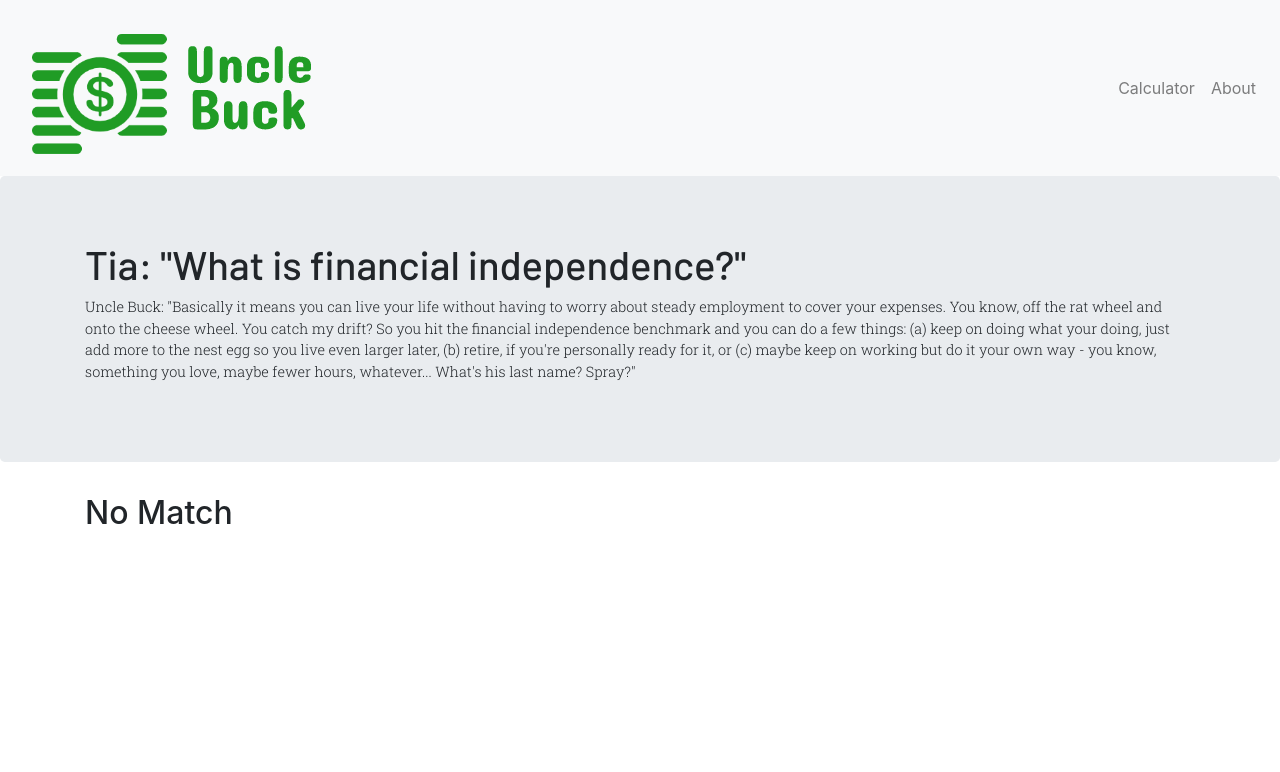
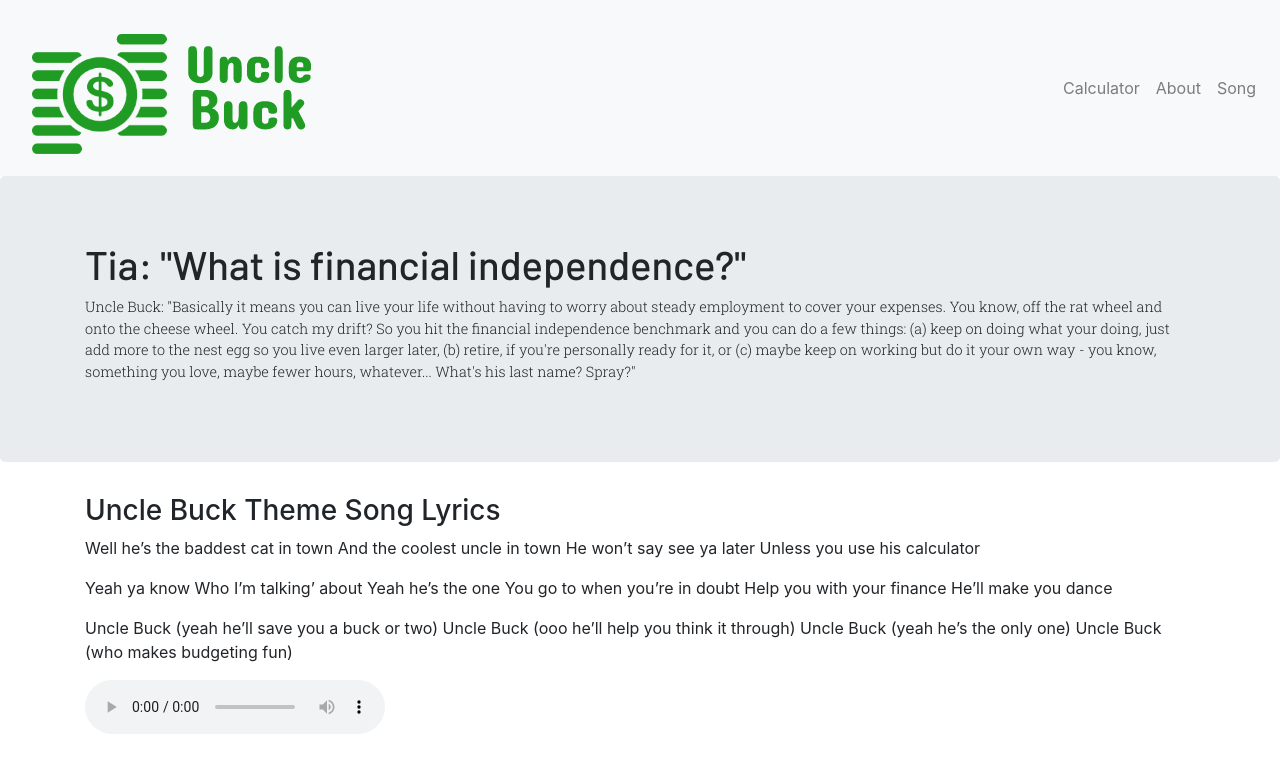
Before and after one commit to Team-Uncle-Buck/uncle_buck, a React (Create React App) app in the folder project/client/: page /SongPage in a window 1280 px wide. Shown: the top 772 px of the page. Built offline with nearby package versions, Linux system fonts and the light colour scheme.

Commit message:
Song and lyrics on website

```diff
--- a/project/client/package.json
+++ b/project/client/package.json
@@ -8,6 +8,7 @@
     "@testing-library/user-event": "^7.2.1",
     "axios": "^0.19.2",
     "bootstrap": "^4.5.2",
+    "npm-scripts": "^1.4.0",
     "react": "^16.13.1",
     "react-bootstrap": "^1.2.2",
     "react-dom": "^16.13.1",
--- a/project/client/src/App.js
+++ b/project/client/src/App.js
@@ -4,7 +4,7 @@ import './App.css';
 
 import Home from "./routes/Home";
 import About from "./routes/About";
-// import Learn from "./routes/Learn";
+import SongPage from "./routes/SongPage";
 import NoMatch from "./routes/NoMatch";
 import CodePage from "./routes/CodePage";
 import LicensePage from "./routes/LicensePage";
@@ -25,7 +25,7 @@ class App extends Component {
               <Route path="/about" component={About} />
               <Route path="/CodePage" component={CodePage} />
               <Route path="/LicensePage" component={LicensePage} />
-              {/* <Route path="/learn" component={Learn} /> */}
+              <Route path="/SongPage" component={SongPage} />
               <Route component={NoMatch} />
             </Switch>
           </Router>
--- a/project/client/src/components/Navigation.js
+++ b/project/client/src/components/Navigation.js
@@ -27,6 +27,7 @@ class Navigation extends Component {
           <Nav className="ml-auto">
             <Nav.Link href="/">Calculator</Nav.Link>
             <Nav.Link href="/About">About</Nav.Link>
+            <Nav.Link href="/SongPage">Song</Nav.Link>
           </Nav>
         </Navbar.Collapse>
       </Navbar>
--- /dev/null
+++ b/project/client/src/components/Song.js
@@ -0,0 +1,34 @@
+import React, { Component } from "react"
+import ReactMarkdown from 'react-markdown'
+import song from '../uncle_buck_jingle.wav'
+import LyricsPath from '../uncle_buck_song_lyrics.md'
+
+class Song extends React.Component {
+    constructor(props) {
+        super(props)
+
+        this.state = { code: null }
+      }
+
+      componentWillMount() {
+        fetch(LyricsPath).then((response) => response.text()).then((text) => {
+          this.setState({ code: text })
+        })
+      }
+
+  render() {
+    return (
+        <div className="content">
+            <ReactMarkdown source={this.state.code} />
+            <audio
+                    ref="audio_tag"
+                    autoPlay={false}
+                    controls={true} >
+                <source type="audio/mp3" src={song} />
+            </audio>
+        </div>
+    )
+  }
+}
+
+export default Song
--- a/project/client/src/routes/Home.js
+++ b/project/client/src/routes/Home.js
@@ -74,7 +74,7 @@ class Home extends React.Component {
     // alert("withdrawalRate = " + withdrawalRate);
     console.log("withdrawalRate = " + withdrawalRate);
     // alert("withdrawalAmount = " + this.state.withdrawalAmount);
-    console.log("withdrawalAmount = " + this.state.withdrawalAmount);
+    console.log("withdrawalAmount = " + withdrawalAmount);
     // alert("amountNeededToSave = " + amountNeededToSave);
     console.log("amountNeededToSave = " + amountNeededToSave);
     // alert("yearsToDeplete = " + yearsToDeplete);
@@ -83,15 +83,17 @@ class Home extends React.Component {
   }
 
   getAmountNeededToRetire(){
-    return this.state.yearlyExpenses.replace(',','') * this.getMultiplier();
+    let amountNeededToRetire = parseFloat(this.state.yearlyExpenses.replace(',','') * this.getMultiplier());
+    // alert("amountNeededToRetire = " + amountNeededToRetire);
+    return amountNeededToRetire;
   }
 
   getMultiplier() {
     let multiplier = 0;
 
-    if (this.state.riskTolerance == '3'){
+    if (this.state.riskTolerance === '3'){
       multiplier = 20;
-    } else if (this.state.riskTolerance == '2'){
+    } else if (this.state.riskTolerance === '2'){
       multiplier = 25;
     } else {
       multiplier = 30;
@@ -111,22 +113,23 @@ class Home extends React.Component {
     return savingsRate;
   }
 
-  calcYearsToRetire(amountNeededToRetire){
+  calcYearsToRetire(){
     // calculates the years to retire based on user input
     return this.tvmPeriods();
   }
 
-  tvmPeriods(amountNeededToRetire){
+  tvmPeriods(){
     // this function calculates the number of periods (years) it takes to get from
     // the present value (PV) to the future value (FV) given a periodic rate
     // (r) and periodic payment (C)
     let PV = this.state.portfolioBalance.replace(',','');
     let C = this.state.yearlySavings.replace(',','');
     let r = this.state.rateOfReturn.replace(',','');
-    let FV = this.state.yearlyExpenses.replace(',','') * this.getMultiplier();
+    // let FV = this.state.yearlyExpenses.replace(',','') * this.getMultiplier();
+    let FV = this.getAmountNeededToRetire();
 
-    // alert("tvmPeriods values = " + PV + ", " + C + ", " + r + ", " + FV);
-    console.log("tvmPeriods values = " + PV + ", " + C + ", " + r + ", " + FV);
+    // alert("tvmPeriods values = " + PV + " " + C + " " + r + " " + FV);
+    console.log("tvmPeriods FV values = " + FV);
     let n = 0;
 
     r /= 100;
@@ -135,6 +138,8 @@ class Home extends React.Component {
     n = Math.log(n);
     n = n / (Math.log(1 + r));
     n = Math.ceil(n * 10) / 10;
+
+    // alert("calcYearsToRetire = " + n);
 
     return n;
   }
@@ -177,7 +182,7 @@ class Home extends React.Component {
     // Displays the results of the years to retire calculator
     let results = `Your annual savings rate (of after tax income) is ${this.calcSavingsRate()}%.
     Starting with your current savings of ${this.currFmt(this.state.portfolioBalance)} plus saving and additional
-    ${this.currFmt(this.state.yearlySavings)} per year, you will accumulate ${this.currFmt(this.getAmountNeededToRetire())} `;
+    ${"$" + this.state.yearlySavings + ".00"} per year, you will accumulate ${this.currFmt(this.getAmountNeededToRetire())} `;
 
     if(this.calcYearsToRetire() < 0 || this.calcYearsToRetire() === Infinity){
       results += `never... If you don't currently have enough money saved for retirement,
--- /dev/null
+++ b/project/client/src/routes/SongPage.js
@@ -0,0 +1,17 @@
+import React from "react";
+import Song from "../components/Song";
+
+class SongPage extends React.Component {
+
+  render() {
+    return (
+      <div className="song_page">
+        <section>
+          <Song/>
+      </section>
+    </div>
+    );
+  }
+}
+
+export default SongPage;
--- /dev/null
+++ b/project/client/src/uncle_buck_song_lyrics.md
@@ -0,0 +1,18 @@
+### Uncle Buck Theme Song Lyrics
+
+Well he’s the baddest cat in town
+And the coolest uncle in town
+He won’t say see ya later
+Unless you use his calculator
+
+Yeah ya know
+Who I’m talking’ about
+Yeah he’s the one
+You go to when you’re in doubt
+Help you with your finance
+He’ll make you dance
+
+Uncle Buck (yeah he’ll save you a buck or two)
+Uncle Buck (ooo he’ll help you think it through)
+Uncle Buck (yeah he’s the only one)
+Uncle Buck (who makes budgeting fun)
```
Also changed, not shown: project/client/src/uncle_buck_song_lyrics.txt (added), 2 other files (tests, documents, lock files or other folders).
